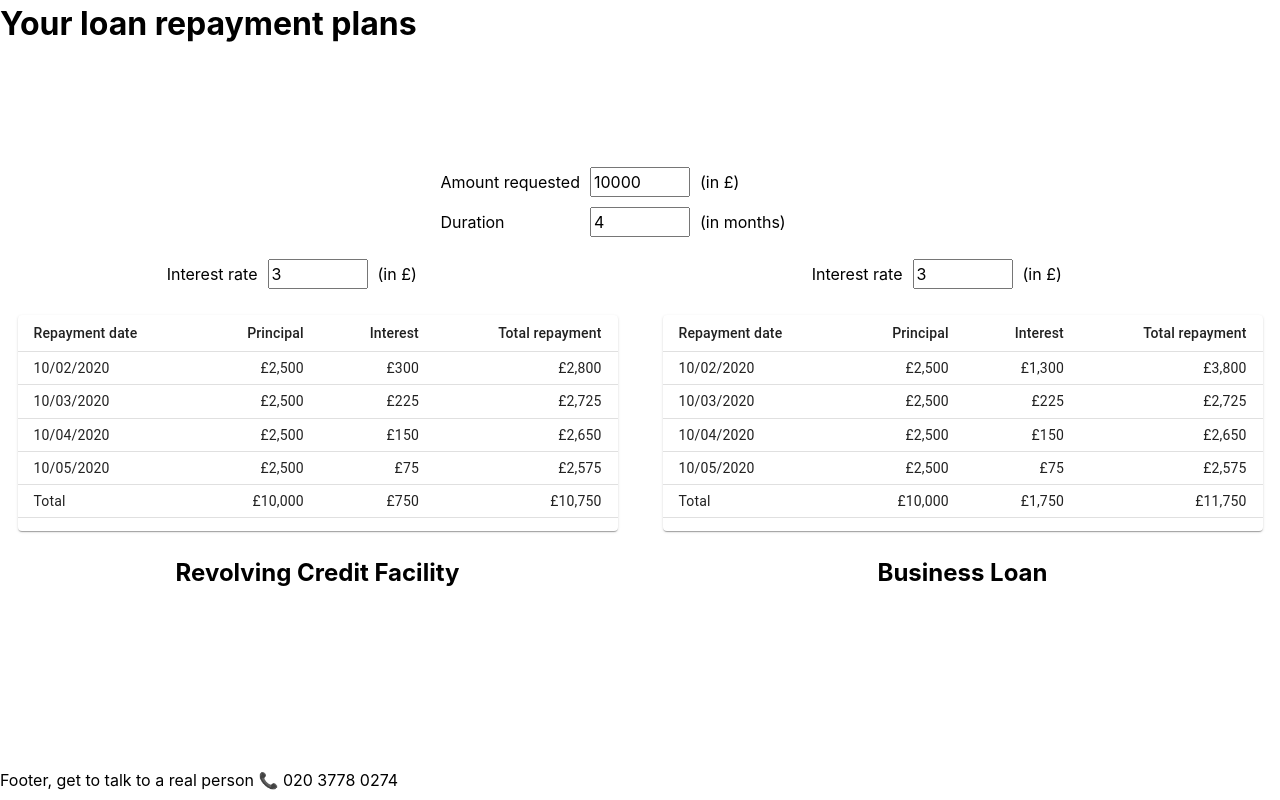
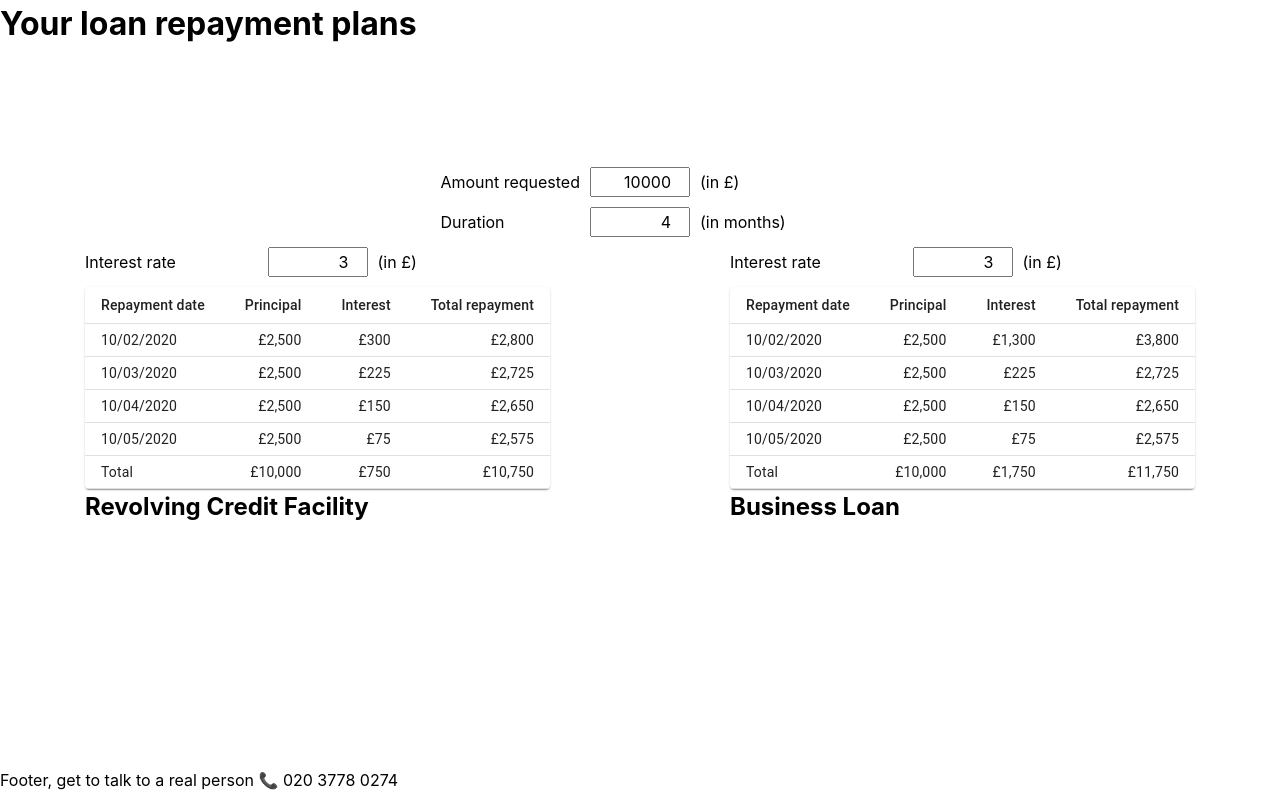
Before and after one commit to HaQadosch/loan-calculator, a React (Create React App) app in the folder calculator/: page / in a window 1280 px wide. Built offline with nearby package versions, Linux system fonts and the light colour scheme; no server answers; the HTML template or start-up script is replaced by a standard one.

Commit message:
ui: deactivade Calculators when off limit

```diff
--- a/calculator/src/App.css
+++ b/calculator/src/App.css
@@ -32,3 +32,12 @@ header {
 footer {
   align-self: end;
 }
+
+input[type=number] {
+  text-align: end;
+}
+
+section.disabled {
+  background-color: rgb(227, 227, 227);
+  color: rgb(109, 109, 109);
+}
--- a/calculator/src/App.tsx
+++ b/calculator/src/App.tsx
@@ -3,9 +3,45 @@ import './App.css';
 import { LoanSetting } from './LoanSetting';
 import { CalculatorRCF, CalculatorBL } from './Calculators';
 
+interface ILoanDetails {
+  amount_max: number
+  amount_min: number
+  duration_max: number
+  duration_min: number
+}
+
+interface IMocky {
+  business_loan: ILoanDetails
+  revolving_credit_facility: ILoanDetails
+}
+
+let initSetUp: IMocky = {
+  business_loan: {
+    amount_max: 200000,
+    amount_min: 10000,
+    duration_max: 60,
+    duration_min: 1,
+  },
+  revolving_credit_facility: {
+    amount_max: 150000,
+    amount_min: 1000,
+    duration_max: 12,
+    duration_min: 1,
+  }
+}
+
+export const LoanSettingContext = React.createContext(initSetUp)
+
 const App = () => {
   const [amount, setAmount] = React.useState(10000)
   const [duration, setDuration] = React.useState(4)
+  const [loanSetting, setLoanSetting] = React.useState(initSetUp)
+
+  React.useEffect(() => {
+    fetch('http://www.mocky.io/v2/5d4aa9e93300006f000f5ea9')
+      .then(res => res.json())
+      .then((data: IMocky) => setLoanSetting(data))
+  }, [])
 
   return (
     <>
@@ -14,9 +50,11 @@ const App = () => {
           Your loan repayment plans
         </h1>
       </header>
-      <LoanSetting amount={ amount } duration={ duration } setAmount={ setAmount } setDuration={ setDuration } />
-      <CalculatorRCF amount={ amount } duration={ duration } />
-      <CalculatorBL amount={ amount } duration={ duration } />
+      <LoanSettingContext.Provider value={ loanSetting }>
+        <LoanSetting amount={ amount } duration={ duration } setAmount={ setAmount } setDuration={ setDuration } />
+        <CalculatorRCF amount={ amount } duration={ duration } />
+        <CalculatorBL amount={ amount } duration={ duration } />
+      </LoanSettingContext.Provider>
       <footer>Footer, get to talk to a real person <span role="img" aria-label="phone">📞</span> 020 3778 0274</footer>
     </>
   )
--- a/calculator/src/Calculators.tsx
+++ b/calculator/src/Calculators.tsx
@@ -1,4 +1,5 @@
 import React from 'react'
+import { LoanSettingContext } from "./App";
 
 import { makeStyles } from '@material-ui/core/styles';
 import Table from '@material-ui/core/Table';
@@ -17,10 +18,28 @@ interface ICalculator {
 }
 
 const Calculator: React.FC<ICalculator> = ({ premium, title, duration, amount }) => {
+  const loanSetting = React.useContext(LoanSettingContext)
   const [rate, setRate] = React.useState(3)
 
+  const calcSetting = premium === 0
+    ? loanSetting.revolving_credit_facility
+    : loanSetting.business_loan
+
+  const isWithinAmountLimit = calcSetting.amount_min <= amount && amount <= calcSetting.amount_max
+  const isWithinDurationLimit = calcSetting.duration_min <= duration && duration <= calcSetting.duration_max
+  const isDisabled = !(isWithinDurationLimit && isWithinAmountLimit)
+
+
+  let duration_ = duration
+  duration_ = Math.min(duration_, calcSetting.duration_max)
+  duration_ = Math.max(duration_, calcSetting.duration_min)
+
+  let amount_ = amount
+  amount_ = Math.min(amount_, calcSetting.amount_max)
+  amount_ = Math.max(amount_, calcSetting.amount_min)
+
   return (
-    <>
+    <section className={ isDisabled ? 'disabled' : 'enabled' }>
       <form >
         <label htmlFor="rate">Interest rate</label>
         <input type="number"
@@ -29,12 +48,13 @@ const Calculator: React.FC<ICalculator> = ({ premium, title, duration, amount })
           value={ rate } step="1"
           onChange={ handleRateChange }
           required
+          { ...isDisabled ? ({ readOnly: true, disabled: true }) : {} }
         />
         <span>(in £)</span>
       </form>
-      <DenseTable premium={ premium } duration={ duration } amount={ amount } rate={ rate } />
+      <DenseTable premium={ premium } duration={ duration_ } amount={ amount_ } rate={ rate } />
       <h2>{ title }</h2>
-    </>
+    </section>
   )
 
   function handleRateChange ({ target: { value: rate } }: React.ChangeEvent<HTMLInputElement>) {
@@ -47,7 +67,9 @@ interface ICalculators {
   duration: number
 }
 
-export const CalculatorRCF: React.FC<ICalculators> = ({ amount, duration }) => (
+export const CalculatorRCF: React.FC<ICalculators> = ({ amount, duration }) => {
+
+  return (
     <article id="rcf-calculator">
       <Calculator
         premium={ 0 }
@@ -57,8 +79,11 @@ export const CalculatorRCF: React.FC<ICalculators> = ({ amount, duration }) => (
       />
     </article>
   )
+}
 
-export const CalculatorBL: React.FC<ICalculators> = ({ amount, duration }) => (
+export const CalculatorBL: React.FC<ICalculators> = ({ amount, duration }) => {
+
+  return (
     <article id="bl-calculator">
       <Calculator
         premium={ 10 }
@@ -68,12 +93,8 @@ export const CalculatorBL: React.FC<ICalculators> = ({ amount, duration }) => (
       />
     </article>
   )
+}
 
-const useStyles = makeStyles({
-  table: {
-    minWidth: 350,
-  },
-});
 
 interface IDenseTable {
   premium: number
@@ -82,12 +103,19 @@ interface IDenseTable {
   rate: number
 }
 
+
+const useStyles = makeStyles({
+  table: {
+    minWidth: 350,
+  },
+})
+
 function DenseTable ({ premium, amount, duration, rate }: IDenseTable): JSX.Element {
   const classes = useStyles()
   const payments = generatePlan({ amount, duration, premium, rate })
 
   return (
-    <TableContainer component={ Paper }>
+    <TableContainer component={ Paper } >
       <Table className={ classes.table } size="small" aria-label="a dense table">
         <TableHead>
           <TableRow>
@@ -100,9 +128,7 @@ function DenseTable ({ premium, amount, duration, rate }: IDenseTable): JSX.Elem
         <TableBody>
           { payments.map(({ date, principal, interest, total }) => (
             <TableRow key={ date }>
-              <TableCell component="th" scope="row">
-                { date }
-              </TableCell>
+              <TableCell component="th" scope="row">{ date }</TableCell>
               <TableCell align="right">{ principal }</TableCell>
               <TableCell align="right">{ interest }</TableCell>
               <TableCell align="right">{ total }</TableCell>
--- a/calculator/src/LoanSetting.tsx
+++ b/calculator/src/LoanSetting.tsx
@@ -1,4 +1,5 @@
 import React from 'react'
+
 import './LoanSetting.css'
 
 interface ILoanSetting {
```
Lines whose indentation alone changed are shown as unchanged.
